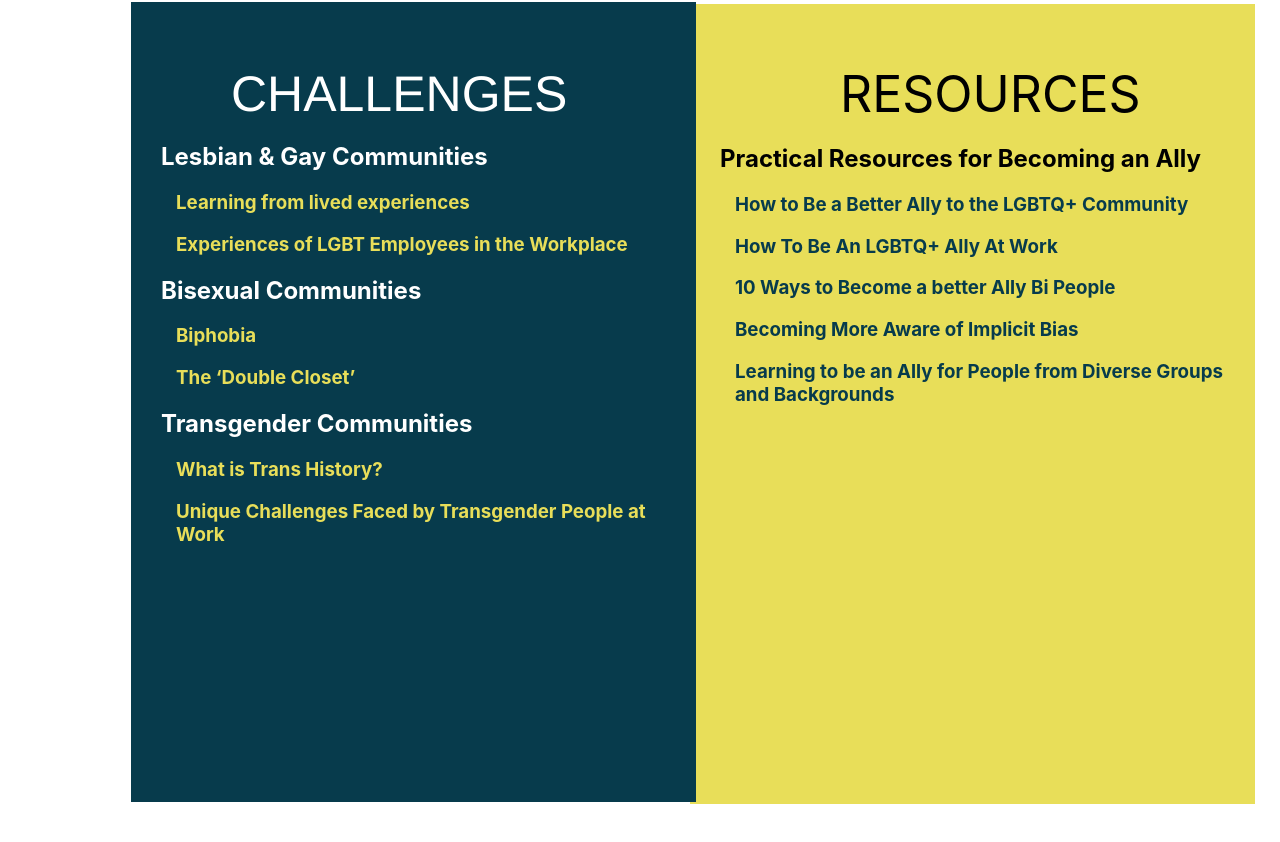
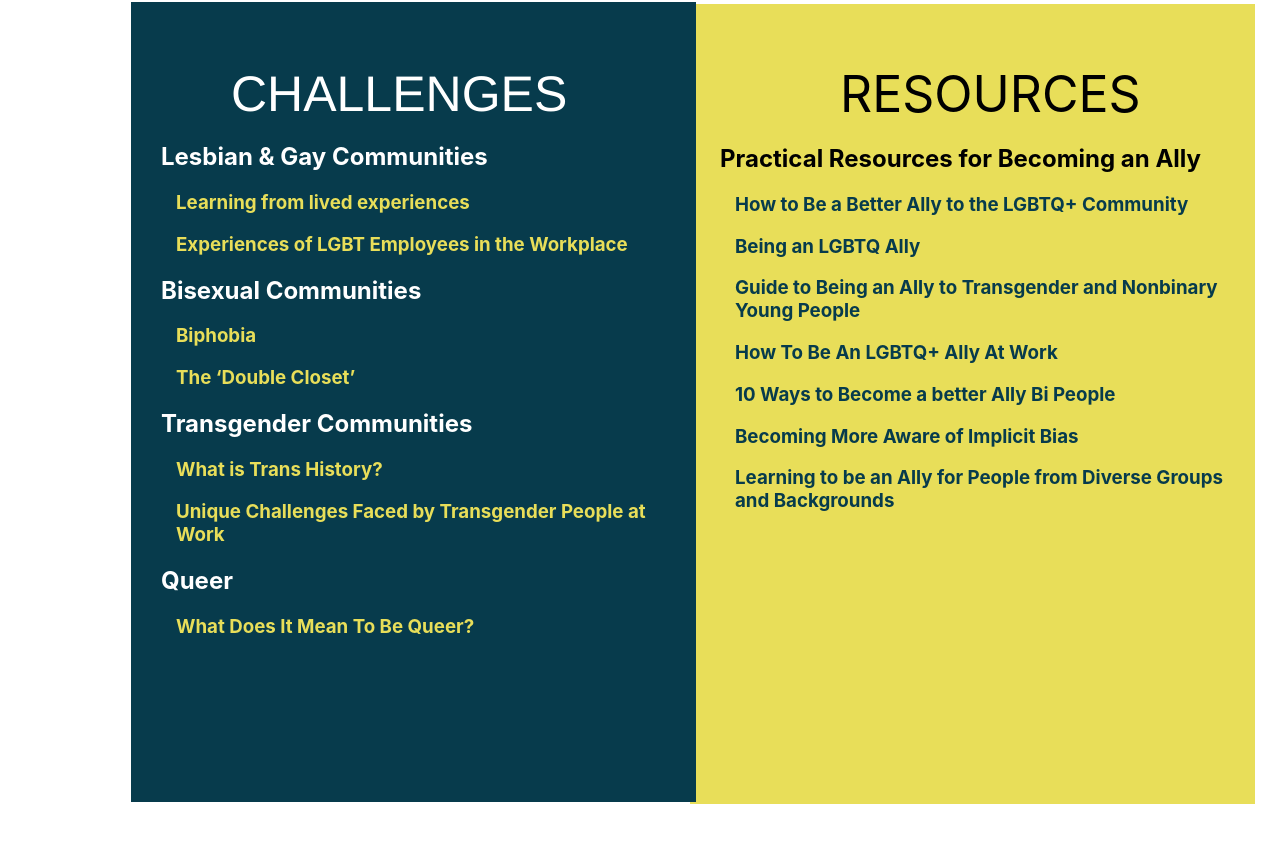
Before and after one commit to AdassaC/ARCH, a React (Create React App) app in the folder arch/: page /lgbtq in a window 1280 px wide. Shown: the part 818-1660 px from the top of the page. Built offline with nearby package versions, Linux system fonts and the light colour scheme.

Commit message:
update content on lgbtq

```diff
--- a/arch/src/components/lgbtq.js
+++ b/arch/src/components/lgbtq.js
@@ -19,6 +19,16 @@ const LGBTQ = () => {
 							<h3 className="resource_link">
 								<a className="rlink" href="https://hbr.org/2023/04/research-how-to-be-a-better-ally-to-the-lgbtq-community">
                                     How to Be a Better Ally to the LGBTQ+ Community
+								</a>
+							</h3>
+                            <h3 className="resource_link">
+								<a className="rlink" href="https://www.hrc.org/resources/being-an-lgbtq-ally">
+                                    Being an LGBTQ Ally
+								</a>
+							</h3>
+                            <h3 className="resource_link">
+								<a className="rlink" href="https://www.thetrevorproject.org/resources/guide/a-guide-to-being-an-ally-to-transgender-and-nonbinary-youth/">
+                                    Guide to Being an Ally to Transgender and Nonbinary Young People
 								</a>
 							</h3>
 							<h3 className="resource_link">
@@ -145,26 +155,15 @@ const LGBTQ = () => {
 								</a>
 							</h3>
 
-							{/*<h2 className="cheader">
+							<h2 className="cheader">
 								Queer
 							</h2>
 							<h3 className="resource_link">
-								<a className="clink" href="https://poorvucenter.yale.edu/ImplicitBiasAwareness">
-									The Long History of Anti-Latino Discrimination in America
+								<a className="clink" href="https://www.lgbtqandall.com/what-does-it-to-be-queer/">
+                                    What Does It Mean To Be Queer?
 								</a>
 							</h3>
-
-							<h2 className="cheader">
-								Middle East and North Africa, Arab
-							</h2>
-							<h3 className="resource_link">
-								<a className="clink" href="https://poorvucenter.yale.edu/ImplicitBiasAwareness">
-									Guide to Understanding Israel-Palestine Conflict
-								</a>
-                            </h3>*/}
-
 						</div>
-
 					</div>
 				</div>
 			</div>
```
